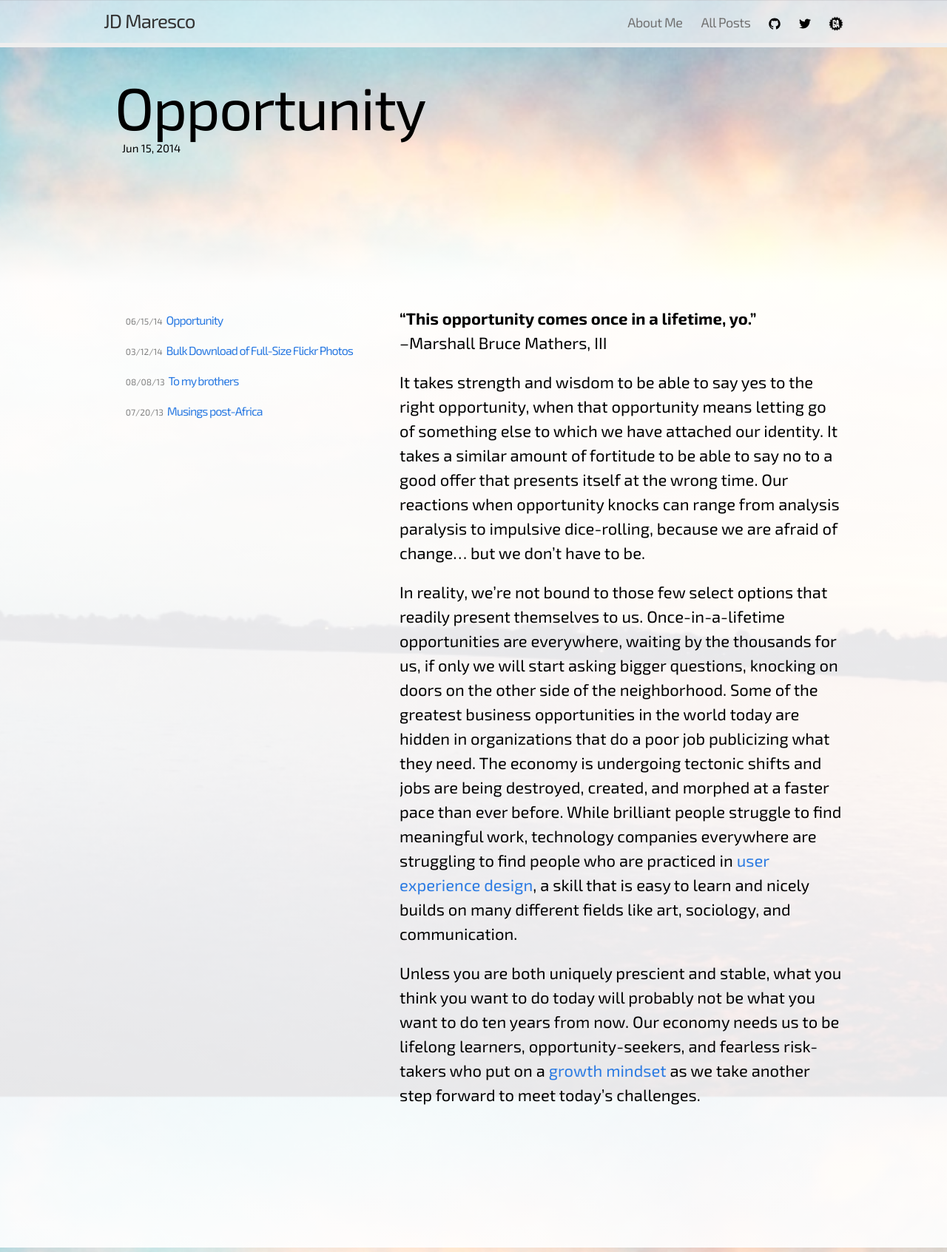
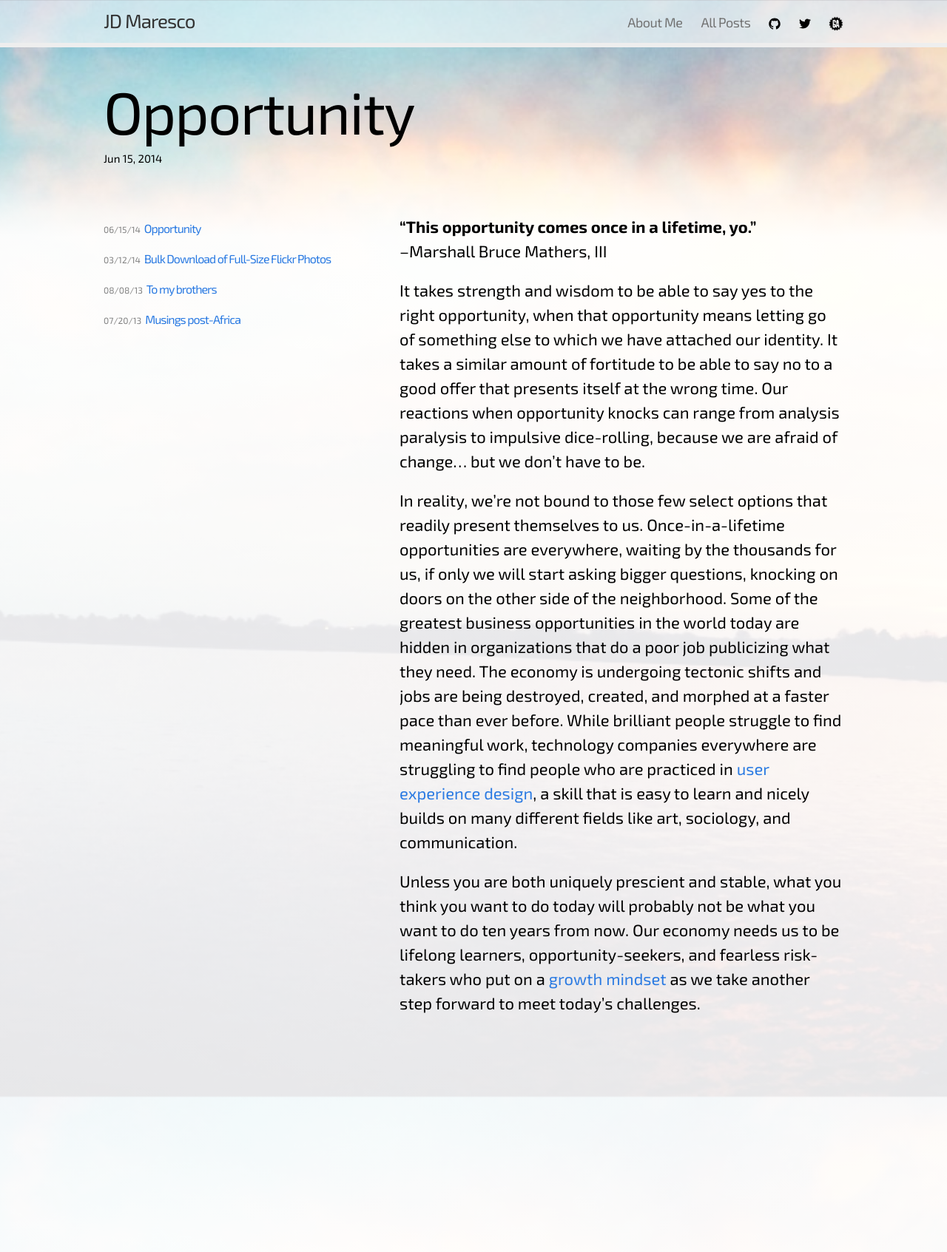
Before and after one commit to jdmaresco/jdmaresco.github.io, a Jekyll site: the page built from index.html, in a window 1280 px wide. Shown: the whole page at 74% size. Built offline with Jekyll 4.4.1, drawn with Linux system fonts in a browser that asks for light colours.

Commit message:
Update positioning, margins and styles

```diff
--- a/css/main.css
+++ b/css/main.css
@@ -56,6 +56,8 @@
 .site-header {
   border-bottom: 6px solid #eee;
   min-height: 30px;
+  position: fixed;
+  width: 100%;
   background-color: rgba(255,255,255,0.6);
 }
 
@@ -161,7 +163,7 @@
 /* ----------------------------------------------------------*/
 
 .page-content {
-  padding: 30px 0 110px;
+  padding: 100px 0 110px;
   //background-color: #fff;
   height: 100%;
   min-height: 100%;
@@ -207,8 +209,8 @@
 /* ----------------------------------------------------------*/
 
 .post-header {
-  margin: 10px 0 30px 15px;
-  min-height: 260px;
+  margin: 10px 0 30px 0px;
+  min-height: 130px;
 }
 
 .post-header h1 {
@@ -222,7 +224,7 @@
   font-size: 15px;
   color: black;
   margin-top: 5px;
-  padding-left: 10px;
+  padding-top:8px;
 }
 
 .post-content { margin: 0 0 80px; }
@@ -286,7 +288,7 @@
 .post code { padding: 1px 5px; }
 
 .post ul,
-.post ol { margin-left: 1.35em; }
+.post ol {  }
 
 .post pre code { border: none; }
 
```
